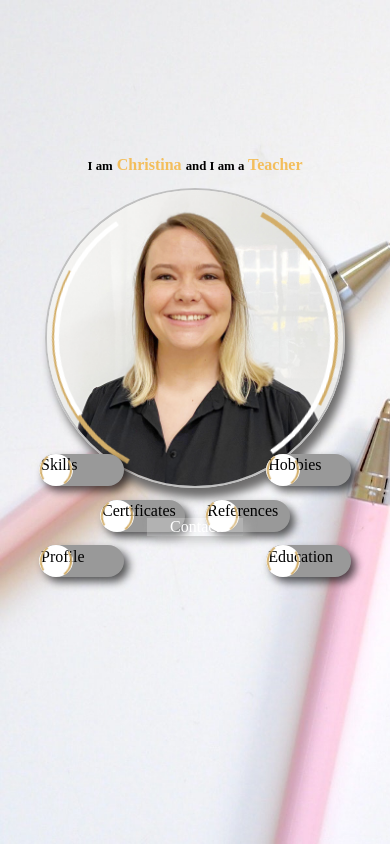
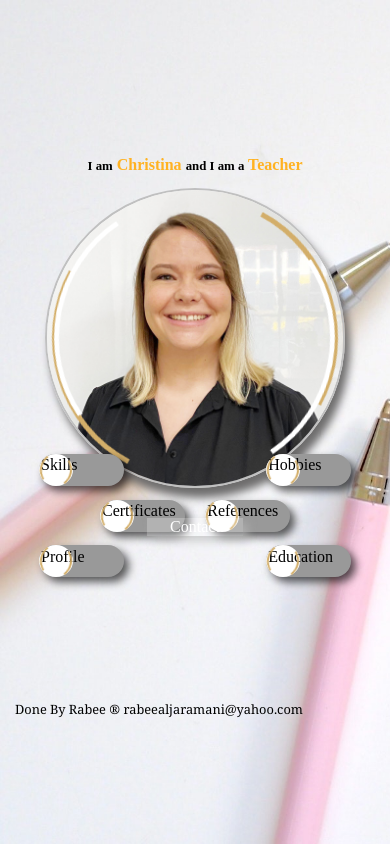
Before and after one commit to rabee-jaramani/Christina_portfolio, a React (Create React App) app: page / in a window 390 px wide. Built offline with nearby package versions, Linux system fonts and the light colour scheme; a web font is replaced by a local one.

Commit message:
Update circle.css

```diff
--- a/src/circle.css
+++ b/src/circle.css
@@ -25,7 +25,7 @@
 }
 .my-name span {
   font-size: 1.8rem;
-  color: #f3be5c;
+  color: #ffb222;
   position: relative;
 }
 
@@ -142,6 +142,11 @@
     height: 500px;
     width: 500px;
   }
+  .circle .footer {
+    left: -2.5rem;
+    bottom: -15rem;
+    font-size: 0.8rem;
+  }
 }
 @media (max-width: 780px) {
   .my-name-cont {
```
